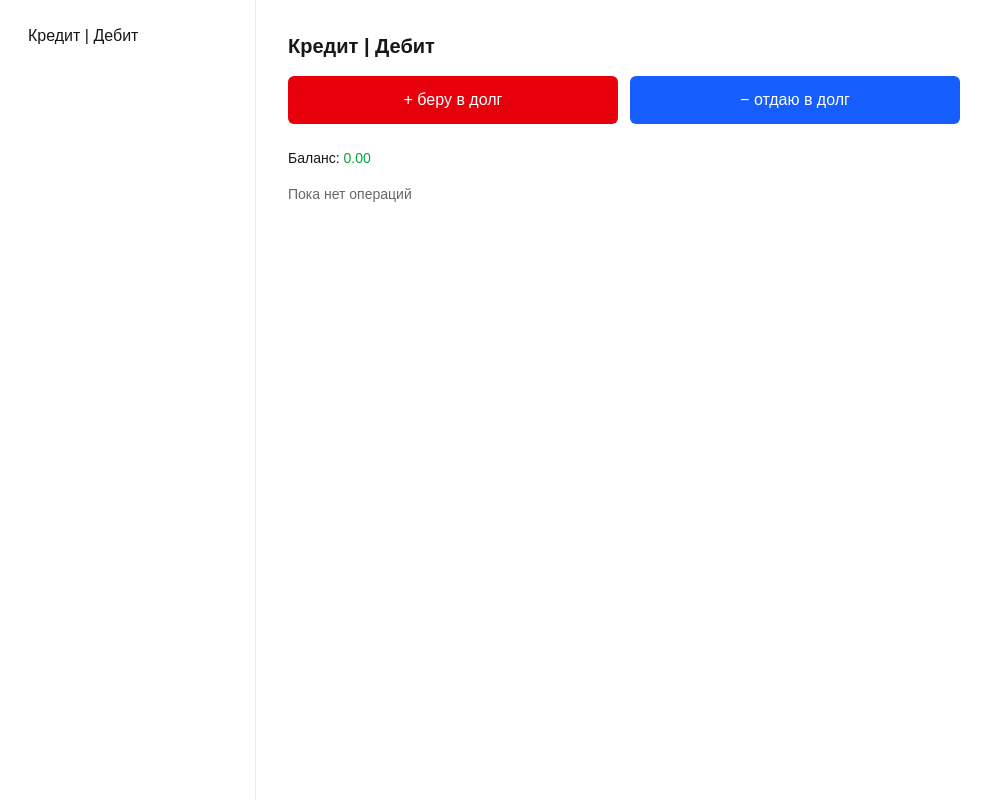
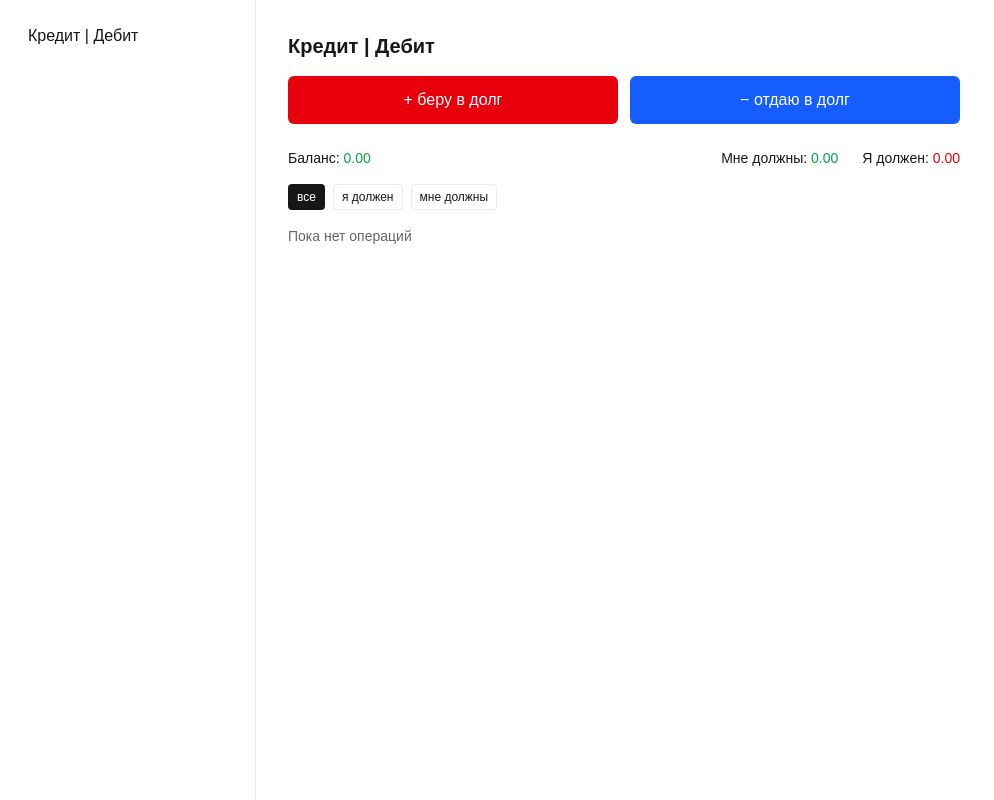
Before and after one commit to shelbit1/creditbit, a Next.js app: page /ledger in a window 1280 px wide. Shown: the whole page, without its empty margins (0-994 px from the left). Built offline with nearby package versions, Linux system fonts and the light colour scheme.

Commit message:
feat(ledger): добавить показатели 'Мне должны' и 'Я должен', фильтры 'все/я должен/мне должны'

```diff
--- a/app/ledger/page.tsx
+++ b/app/ledger/page.tsx
@@ -3,6 +3,7 @@
 import { useMemo, useState, useEffect } from "react";
 
 type EntryType = "credit" | "debit";
+type FilterMode = "all" | "i_owe" | "owed_to_me";
 
 type PaymentFixation = {
   amount: number;
@@ -38,6 +39,7 @@ const STORAGE_KEY = "ledger-entries";
 
 export default function LedgerPage() {
   const [entries, setEntries] = useState<LedgerEntry[]>([]);
+  const [filter, setFilter] = useState<FilterMode>("all");
   const [showBorrowForm, setShowBorrowForm] = useState<boolean>(false);
   const [showLendForm, setShowLendForm] = useState<boolean>(false);
   const [showPaymentFixForm, setShowPaymentFixForm] = useState<string | null>(null);
@@ -112,6 +114,44 @@ export default function LedgerPage() {
       return acc + entryBalance;
     }, 0);
   }, [entries]);
+
+  // Сколько мне должны (по кредитам минус зафиксированные поступления)
+  const totalOwedToMe = useMemo(() => {
+    return entries.reduce((sum, e) => {
+      if (e.type !== "credit") return sum;
+      const received = (e.receiptFixations || []).reduce((s, r) => s + r.amount, 0);
+      const outstanding = Math.max(e.amount - received, 0);
+      return sum + outstanding;
+    }, 0);
+  }, [entries]);
+
+  // Сколько я должен (по дебетам минус зафиксированные платежи)
+  const totalIOwe = useMemo(() => {
+    return entries.reduce((sum, e) => {
+      if (e.type !== "debit") return sum;
+      const paid = (e.paymentFixations || []).reduce((s, p) => s + p.amount, 0);
+      const outstanding = Math.max(e.amount - paid, 0);
+      return sum + outstanding;
+    }, 0);
+  }, [entries]);
+
+  // Отфильтрованные записи для отображения
+  const filteredEntries = useMemo(() => {
+    if (filter === "all") return entries;
+    if (filter === "i_owe") {
+      return entries.filter((e) => {
+        if (e.type !== "debit") return false;
+        const paid = (e.paymentFixations || []).reduce((s, p) => s + p.amount, 0);
+        return e.amount - paid > 0;
+      });
+    }
+    // owed_to_me
+    return entries.filter((e) => {
+      if (e.type !== "credit") return false;
+      const received = (e.receiptFixations || []).reduce((s, r) => s + r.amount, 0);
+      return e.amount - received > 0;
+    });
+  }, [entries, filter]);
 
   function handleBorrow() {
     setShowBorrowForm(true);
@@ -494,15 +534,58 @@ export default function LedgerPage() {
         )}
       </div>
 
-      <div className="mb-4 text-sm">
-        Баланс: <span className={balance >= 0 ? "text-green-600" : "text-red-600"}>{balance.toFixed(2)}</span>
+      <div className="mb-4 text-sm flex items-center justify-between">
+        <div>
+          Баланс: <span className={balance >= 0 ? "text-green-600" : "text-red-600"}>{balance.toFixed(2)}</span>
+        </div>
+        <div className="flex items-center gap-6">
+          <div>
+            Мне должны: <span className="text-green-600">{totalOwedToMe.toFixed(2)}</span>
+          </div>
+          <div>
+            Я должен: <span className="text-red-600">{totalIOwe.toFixed(2)}</span>
+          </div>
+        </div>
+      </div>
+
+      <div className="mb-4 flex items-center gap-2 text-xs">
+        <button
+          onClick={() => setFilter("all")}
+          className={`px-2 py-1 rounded ${
+            filter === "all"
+              ? "bg-foreground text-background border border-transparent"
+              : "border border-black/[.08] dark:border-white/[.145] hover:bg-black/[.05] dark:hover:bg-white/[.06]"
+          }`}
+        >
+          все
+        </button>
+        <button
+          onClick={() => setFilter("i_owe")}
+          className={`px-2 py-1 rounded ${
+            filter === "i_owe"
+              ? "bg-foreground text-background border border-transparent"
+              : "border border-black/[.08] dark:border-white/[.145] hover:bg-black/[.05] dark:hover:bg-white/[.06]"
+          }`}
+        >
+          я должен
+        </button>
+        <button
+          onClick={() => setFilter("owed_to_me")}
+          className={`px-2 py-1 rounded ${
+            filter === "owed_to_me"
+              ? "bg-foreground text-background border border-transparent"
+              : "border border-black/[.08] dark:border-white/[.145] hover:bg-black/[.05] dark:hover:bg-white/[.06]"
+          }`}
+        >
+          мне должны
+        </button>
       </div>
 
       <ul className="space-y-2">
-        {entries.length === 0 && (
+        {filteredEntries.length === 0 && (
           <li className="text-sm text-black/60 dark:text-white/60">Пока нет операций</li>
         )}
-        {entries.map((e) => (
+        {filteredEntries.map((e) => (
           <li
             key={e.id}
             className="border border-black/[.08] dark:border-white/[.145] rounded-md p-3"
```
